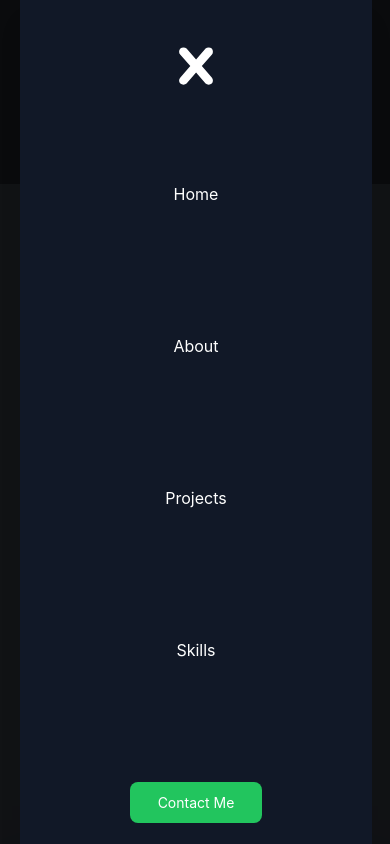
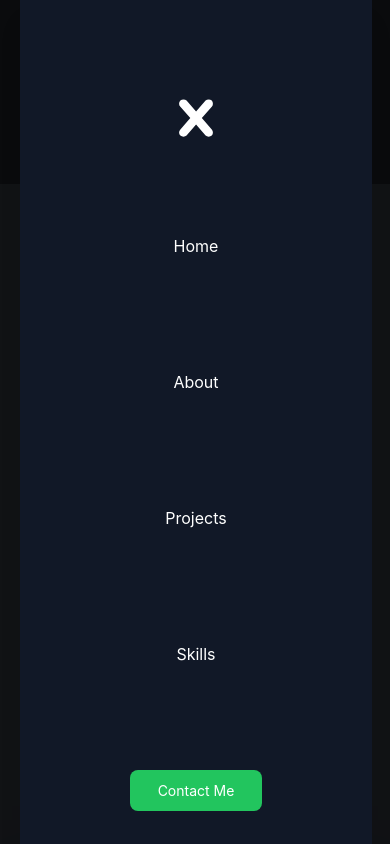
Before and after one commit to Rockingfid1/portfolio, a React (Create React App) app: page / in a window 390 px wide. Both pictures are taken after a click on the button 362 px from the left and 48 px from the top of the page. Shown: the top 844 px of the page. Built offline with nearby package versions, Linux system fonts and the light colour scheme.

Commit message:
more changes to responsiveness

```diff
--- a/src/components/MenuModal.js
+++ b/src/components/MenuModal.js
@@ -19,7 +19,6 @@ export default function MenuModal({ modalOpen }) {
   });
 
   return createPortal(
-    <>
     <motion.dialog
       animate={{ x: [2, 6, 1] }}
       transition={{ duration: 0.5 }}
@@ -27,13 +26,17 @@ export default function MenuModal({ modalOpen }) {
       ref={dialogRef}
       className="w-screen p-16 max-h-screen text-white bg-gray-900 flex flex-col items-center justify-center backdrop:bg-black backdrop:opacity-70 shadow-xl"
     >
-        {modalOpen && <IconCancel />}
+      {modalOpen && (
+        <div className="mt-10">
+          <IconCancel />
+        </div>
+      )}
       <motion.ul
         initial={{ opacity: 0 }}
         animate={{ opacity: 1 }}
         exit={{ opacity: 0 }}
         transition={{ duration: 0.3 }}
-          className="flex flex-col gap-32 items-center"
+        className="flex flex-col gap-28 items-center"
       >
         <motion.li
           initial={{ opacity: 1 }}
@@ -61,9 +64,7 @@ export default function MenuModal({ modalOpen }) {
           transition={{ duration: 0.2, type: "" }}
           className="hover:text-red-500 sm:text-xl md:text-2xl lg:text-3xl"
         >
-            <button
-              onClick={() => modalCtx.handleRefClick(modalCtx.projectsRef)}
-            >
+          <button onClick={() => modalCtx.handleRefClick(modalCtx.projectsRef)}>
             Projects
           </button>
         </motion.li>
@@ -90,9 +91,7 @@ export default function MenuModal({ modalOpen }) {
           </a>
         </motion.li>
       </motion.ul>
-      </motion.dialog>
-      <div className="bg-gray-900 p-16">T</div>
-    </>,
+    </motion.dialog>,
     document.getElementById("root")
   );
 }
```
Lines whose indentation alone changed are shown as unchanged.
